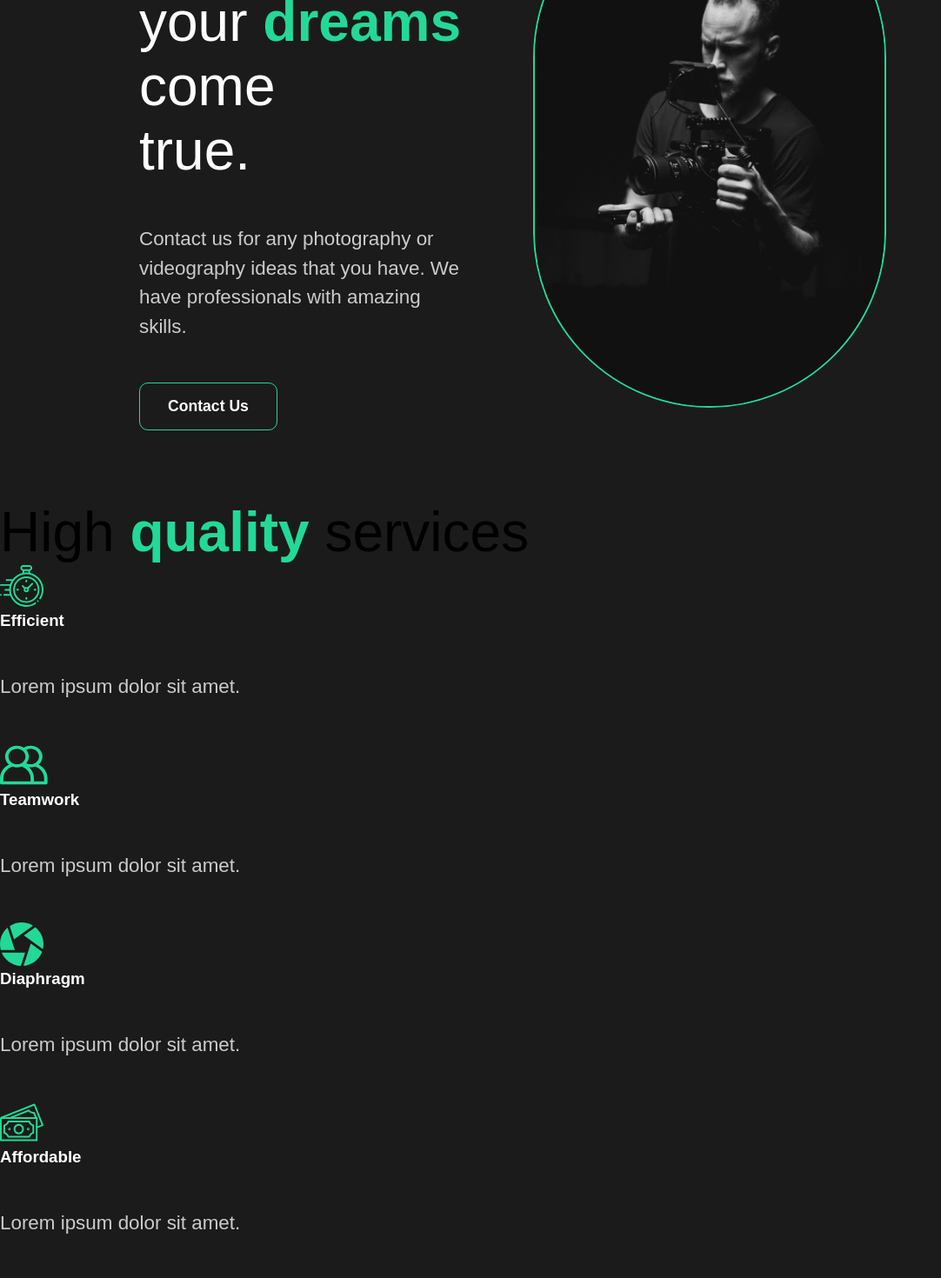
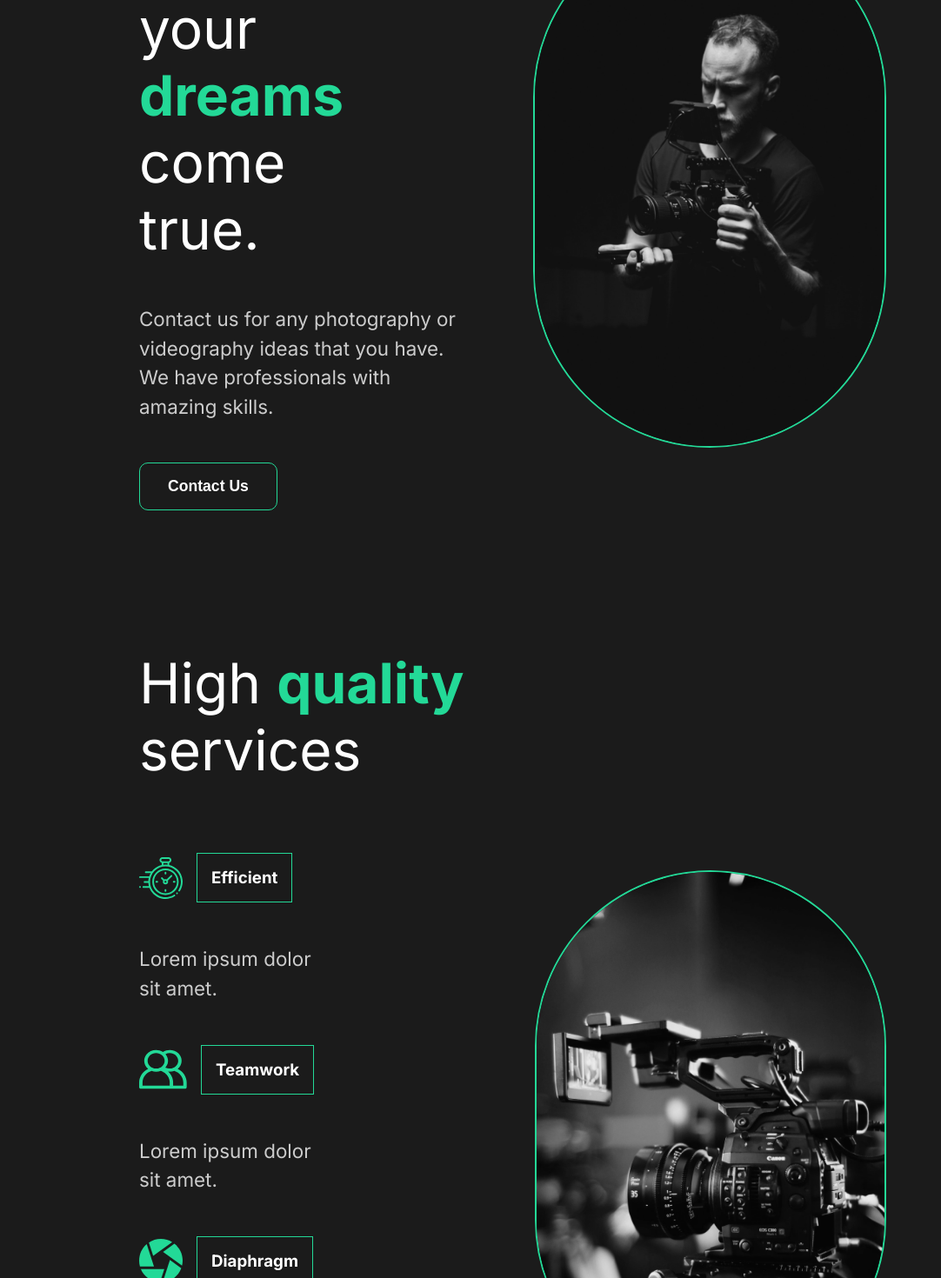
Before and after one commit to frederikheimes/creative-react-course, a React (Create React App) app: page / in a window 1280 px wide. Shown: the part 240-1710 px from the top of the page at 87% size, without its empty margins (0-1082 px from the left). Built offline with nearby package versions, Linux system fonts and the light colour scheme.

Commit message:
6. Styled Services Section

```diff
--- a/public/index.html
+++ b/public/index.html
@@ -8,6 +8,12 @@
     <meta
       name="description"
       content="Web site created using create-react-app"
+    />
+    <link rel="preconnect" href="https://fonts.googleapis.com" />
+    <link rel="preconnect" href="https://fonts.gstatic.com" crossorigin />
+    <link
+      href="https://fonts.googleapis.com/css2?family=Inter:wght@400;700&family=Space+Mono:wght@400;700&display=swap"
+      rel="stylesheet"
     />
     <link rel="apple-touch-icon" href="%PUBLIC_URL%/logo192.png" />
     <!--
--- a/src/components/AboutSection.js
+++ b/src/components/AboutSection.js
@@ -1,9 +1,10 @@
 import React from "react";
 import home1 from "../img/home1.png";
 //Styled
-import styled from "styled-components";
 
-export const AbouSection = () => {
+import { StyledAbout, Description, Img, Hide } from "../styles.js";
+
+export const AboutSection = () => {
   return (
     <StyledAbout>
       <Description>
@@ -33,35 +34,3 @@
     </StyledAbout>
   );
 };
-
-//Styled Components
-const StyledAbout = styled.div`
-  min-height: 100vh;
-  display: flex;
-  align-items: center;
-  justify-content: space-between;
-  padding: 5rem 10rem;
-  color: white;
-`;
-
-const Description = styled.div`
-  flex: 1;
-  padding-right: 5rem;
-  h2 {
-    font-weight: lighter;
-  }
-`;
-
-const Img = styled.div`
-  img {
-    flex: 1;
-    overflow: hidden;
-    width: 80%;
-    border-radius: 750px;
-    border: solid 2px #23d997;
-  }
-`;
-
-const Hide = styled.div`
-  overflow: hidden;
-`;
--- a/src/components/GlobalStyle.js
+++ b/src/components/GlobalStyle.js
@@ -4,11 +4,13 @@
     margin: 0;
     padding: 0;
     box-sizing: border-box;
-    font-family: Arial, Helvetica, sans-serif;
+
 }
 
 body{
     background-color: #1b1b1b;
+    font-family: "Inter", sans-serif;
+
 }
 
 button{
--- a/src/components/ServicesSection.js
+++ b/src/components/ServicesSection.js
@@ -6,48 +6,80 @@
 import money from "../img/money.svg";
 import teamwork from "../img/teamwork.svg";
 import home2 from "../img/home2.png";
+//Styles
+import { StyledAbout, Description, Img, Hide } from "../styles.js";
+import { styled } from "styled-components";
 
 export const ServicesSection = () => {
   return (
-    <div className="services">
-      <div className="description">
+    <Services>
+      <Description>
         <h2>
           High <span>quality</span> services
         </h2>
-        <div className="cards">
-          <div className="card">
+        <Cards>
+          <Card>
             <div className="icon">
               <img src={clock} alt="clockimage" />
               <h3>Efficient</h3>
             </div>
             <p>Lorem ipsum dolor sit amet.</p>
-          </div>
-          <div className="card">
+          </Card>
+          <Card>
             <div className="icon">
               <img src={teamwork} alt="teamworking" />
               <h3>Teamwork</h3>
             </div>
             <p>Lorem ipsum dolor sit amet.</p>
-          </div>
-          <div className="card">
+          </Card>
+          <Card>
             <div className="icon">
               <img src={diaphragm} alt="diagramm" />
               <h3>Diaphragm</h3>
             </div>
             <p>Lorem ipsum dolor sit amet.</p>
-          </div>
-          <div className="card">
+          </Card>
+          <Card>
             <div className="icon">
               <img src={money} alt="paycheck" />
               <h3>Affordable</h3>
             </div>
             <p>Lorem ipsum dolor sit amet.</p>
-          </div>
-        </div>
-      </div>
-      <div className="image">
+          </Card>
+        </Cards>
+      </Description>
+      <Img>
         <img src={home2} alt="" />
-      </div>
-    </div>
+      </Img>
+    </Services>
   );
 };
+
+const Services = styled(StyledAbout)`
+  h2 {
+    padding-bottom: 5rem;
+  }
+  p {
+    width: 70%;
+    padding-top: 2rem 0rem 4rem 0rem;
+  }
+`;
+
+const Cards = styled.div`
+  display: flex;
+  flex-wrap: wrap;
+`;
+
+const Card = styled.div`
+  flex-basis: 20rem;
+  .icon {
+    display: flex;
+    align-items: center;
+    h3 {
+      margin-left: 1rem;
+      border: 1px solid #23d997;
+
+      padding: 1rem;
+    }
+  }
+`;
--- a/src/pages/AboutUs.js
+++ b/src/pages/AboutUs.js
@@ -1,12 +1,12 @@
 import React from "react";
-import { AbouSection } from "../components/AboutSection";
+import { AboutSection } from "../components/AboutSection";
 import { ServicesSection } from "../components/ServicesSection";
 import { FaqSection } from "../components/FaqSection";
 
 export const AboutUs = () => {
   return (
     <div>
-      <AbouSection />
+      <AboutSection />
       <ServicesSection />
       <FaqSection />
     </div>
--- /dev/null
+++ b/src/styles.js
@@ -0,0 +1,32 @@
+import styled from "styled-components";
+
+export const StyledAbout = styled.div`
+  min-height: 100vh;
+  display: flex;
+  align-items: center;
+  justify-content: space-between;
+  padding: 5rem 10rem;
+  color: white;
+`;
+
+export const Description = styled.div`
+  flex: 1;
+  padding-right: 5rem;
+  h2 {
+    font-weight: lighter;
+  }
+`;
+
+export const Img = styled.div`
+  img {
+    flex: 1;
+    overflow: hidden;
+    width: 80%;
+    border-radius: 750px;
+    border: solid 2px #23d997;
+  }
+`;
+
+export const Hide = styled.div`
+  overflow: hidden;
+`;
```
